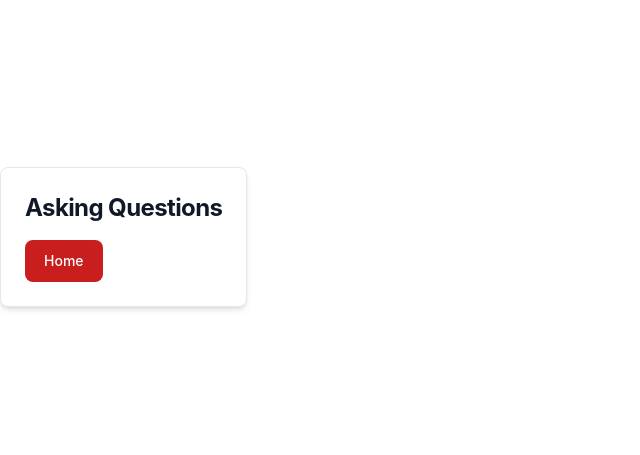
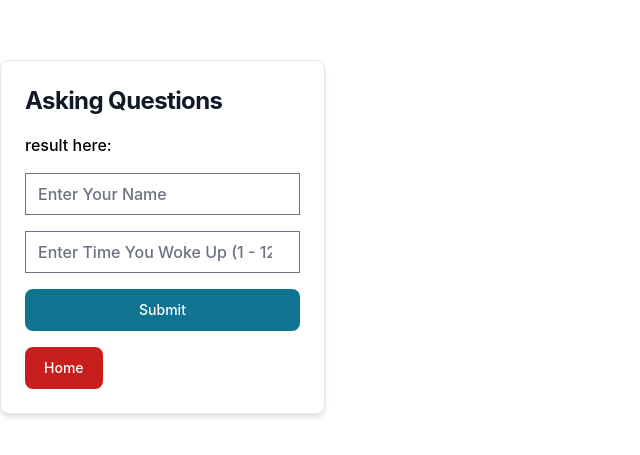
Before and after one commit to mkheck13/react-all-4-one, a React (Vite) app: page /askQuestion in a window 1280 px wide. Shown: the part 163-618 px from the top of the page, without its empty margins (0-640 px from the left). Built offline with nearby package versions, Linux system fonts and the light colour scheme.

Commit message:
getting data from all pages but restaurant picker.

```diff
--- a/src/components/AddTwoNumComponent.jsx
+++ b/src/components/AddTwoNumComponent.jsx
@@ -35,8 +35,6 @@ const AddTwoNumComponent = () => {
         </Card>
     </div>
     )
-
-
 }
 
 export default AddTwoNumComponent;
--- a/src/components/AskingQuestionsComponent.jsx
+++ b/src/components/AskingQuestionsComponent.jsx
@@ -1,8 +1,24 @@
 import { Card } from "flowbite-react"
 import { Link } from "react-router-dom";
 import { Button } from "flowbite-react";
+import { useState } from "react";
+import { askingQuestionsFetch } from "../services/services";
 
 const AskingQuestionsComponent = () => {
+    const [userName, setUserName] = useState('');
+    const [wakeUpTime, setWakeUpTime] = useState('');
+    const [result, setResult] = useState('');
+
+    const getResult = async () => {
+        const response = await askingQuestionsFetch(userName, wakeUpTime);
+        setResult(response);
+        getClear();
+    }
+
+    const getClear = () => {
+        setUserName('');
+        setWakeUpTime('');
+    }
 
     return (
         <div className="flex justify-center">
@@ -10,13 +26,15 @@ const AskingQuestionsComponent = () => {
             <h5 className="text-2xl font-bold tracking-tight text-gray-900 dark:text-white">
                 Asking Questions
             </h5>
+            <p className="text-black">result here:{result} </p>
+            <input className="text-black" type="text" placeholder="Enter Your Name" value={userName} onChange={(e) => setUserName(e.target.value)} />
+            <input className="text-black" type="number" placeholder="Enter Time You Woke Up (1 - 12)" value={wakeUpTime} onChange={(e) => setWakeUpTime(e.target.value)} />
+            <Button onClick={() => getResult()}>Submit</Button>
 
             <Link to='/'><Button color="failure">Home</Button></Link>
         </Card>
     </div>
     )
-
-
 }
 
 export default AskingQuestionsComponent;
--- a/src/components/GreaterThenComponent.jsx
+++ b/src/components/GreaterThenComponent.jsx
@@ -1,8 +1,24 @@
 import { Card } from "flowbite-react"
 import { Link } from "react-router-dom";
 import { Button } from "flowbite-react";
+import { useState } from "react";
+import { greaterThenFetch } from "../services/services";
 
 const GreaterThenComponent = () => {
+    const [num1, setNum1] = useState('');
+    const [num2, setNum2] = useState('');
+    const [result, setResult] = useState('');
+
+    const getResult = async () => {
+        const response = await greaterThenFetch(num1, num2);
+        setResult(response);
+        getClear();
+    }
+
+    const getClear = () => {
+        setNum1('');
+        setNum2('');
+    }
 
     return (
         <div className="flex justify-center">
@@ -10,13 +26,15 @@ const GreaterThenComponent = () => {
             <h5 className="text-2xl font-bold tracking-tight text-gray-900 dark:text-white">
             Greater Then Component
             </h5>
+            <p className="text-black">result here:{result} </p>
+            <input className="text-black" type="number" placeholder="Enter First Number" value={num1} onChange={(e) => setNum1(e.target.value)} />
+            <input className="text-black" type="number" placeholder="Enter Second Number" value={num2} onChange={(e) => setNum2(e.target.value)} />
+            <Button onClick={() => getResult()}>Submit</Button>
 
             <Link to='/'><Button color="failure">Home</Button></Link>
         </Card>
     </div>
     )
-
-
 }
 
 export default GreaterThenComponent;
--- a/src/components/HomeComponent.jsx
+++ b/src/components/HomeComponent.jsx
@@ -20,8 +20,6 @@ const HomeComponent = () => {
 
         </div>
     )
-
-
 }
 
 export default HomeComponent;
--- a/src/components/MadlibComponent.jsx
+++ b/src/components/MadlibComponent.jsx
@@ -1,8 +1,40 @@
 import { Card } from "flowbite-react"
 import { Link } from "react-router-dom";
 import { Button } from "flowbite-react";
+import { useState } from "react";
+import { madlibFetch } from "../services/services";
 
 const MadlibComponent = () => {
+    const [age, setAge] = useState('');
+    const [familyRelation, setFamilyRelation] = useState('');
+    const [job, setJob] = useState('');
+    const [stageOfLife, setStageOfLife] = useState('');
+    const [thing, setThing] = useState('');
+    const [humanSettlment, setHumanSettlment] = useState('');
+    const [toyBrand, setToyBrand] = useState('');
+    const [size, setSize] = useState('');
+    const [profession, setProfession] = useState('');
+    const [celestialBody, setCelestialBody] = useState('');
+    const [result, setResult] = useState('');
+
+    const getResult = async () => {
+        const response = await madlibFetch(age, familyRelation, job, stageOfLife, thing, size, humanSettlment, toyBrand, profession, celestialBody);
+        setResult(response);
+        getClear();
+    }
+
+    const getClear = () => {
+        setAge('');
+        setFamilyRelation('');
+        setJob('');
+        setStageOfLife('');
+        setThing('');
+        setSize('');
+        setHumanSettlment('');
+        setToyBrand('');
+        setProfession('');
+        setCelestialBody('');
+    }
 
     return (
         <div className="flex justify-center">
@@ -10,13 +42,27 @@ const MadlibComponent = () => {
             <h5 className="text-2xl font-bold tracking-tight text-gray-900 dark:text-white">
             Madlib Component
             </h5>
+            <p className="text-black">result here:{result} </p>
+            <input className="text-black" type="text" placeholder="Age" value={age} onChange={(e) => setAge(e.target.value)} />
+            <input className="text-black" type="text" placeholder="Family Relation" value={familyRelation} onChange={(e) => setFamilyRelation(e.target.value)} />
+
+            <input className="text-black" type="text" placeholder="Job" value={job} onChange={(e) => setJob(e.target.value)} />
+            <input className="text-black" type="text" placeholder="Stage Of Life" value={stageOfLife} onChange={(e) => setStageOfLife(e.target.value)} />
+
+            <input className="text-black" type="text" placeholder="Thing" value={thing} onChange={(e) => setThing(e.target.value)} />
+            <input className="text-black" type="text" placeholder="Size" value={size} onChange={(e) => setSize(e.target.value)} />
+
+            <input className="text-black" type="text" placeholder="Human Settlement" value={humanSettlment} onChange={(e) => setHumanSettlment(e.target.value)} />
+            <input className="text-black" type="text" placeholder="Toy Brand" value={toyBrand} onChange={(e) => setToyBrand(e.target.value)} />
+
+            <input className="text-black" type="text" placeholder="Profession" value={profession} onChange={(e) => setProfession(e.target.value)} />
+            <input className="text-black" type="text" placeholder="Celestial Body" value={celestialBody} onChange={(e) => setCelestialBody(e.target.value)} />
+            <Button onClick={() => getResult()}>Submit</Button>
 
             <Link to='/'><Button color="failure">Home</Button></Link>
         </Card>
     </div>
     )
-
-
 }
 
 export default MadlibComponent;
--- a/src/components/Magic8BallComponent.jsx
+++ b/src/components/Magic8BallComponent.jsx
@@ -1,8 +1,22 @@
 import { Card } from "flowbite-react"
 import { Link } from "react-router-dom";
 import { Button } from "flowbite-react";
+import { useState } from "react";
+import { magic8BallFetch } from "../services/services";
 
 const Magic8BallComponent = () => {
+    const [input, setInput] = useState('');
+    const [result, setResult] = useState('');
+
+    const getResult = async () => {
+        const response = await magic8BallFetch(input);
+        setResult(response);
+        getClear();
+    }
+
+    const getClear = () => {
+        setInput('');
+    }
 
     return (
         <div className="flex justify-center">
@@ -10,13 +24,14 @@ const Magic8BallComponent = () => {
             <h5 className="text-2xl font-bold tracking-tight text-gray-900 dark:text-white">
                 Magic 8 Ball Component
             </h5>
+            <p className="text-black">result here:{result} </p>
+            <input className="text-black" type="text" placeholder="Enter Question" value={input} onChange={(e) => setInput(e.target.value)} />
+            <Button onClick={() => getResult()}>Submit</Button>
 
             <Link to='/'><Button color="failure">Home</Button></Link>
         </Card>
     </div>
     )
-
-
 }
 
 export default Magic8BallComponent;
--- a/src/components/OddOrEvenComponent.jsx
+++ b/src/components/OddOrEvenComponent.jsx
@@ -1,8 +1,22 @@
 import { Card } from "flowbite-react"
 import { Link } from "react-router-dom";
 import { Button } from "flowbite-react";
+import { useState } from "react";
+import { oddOrEvenFetch } from "../services/services";
 
 const OddOrEvenComponent = () => {
+    const [input, setInput] = useState('');
+    const [result, setResult] = useState('');
+
+    const getResult = async () => {
+        const response = await oddOrEvenFetch(input);
+        setResult(response);
+        getClear();
+    }
+
+    const getClear = () => {
+        setInput('');
+    }
 
     return (
         <div className="flex justify-center">
@@ -10,13 +24,14 @@ const OddOrEvenComponent = () => {
             <h5 className="text-2xl font-bold tracking-tight text-gray-900 dark:text-white">
                 Odd Or Even Component
             </h5>
+            <p className="text-black">result here:{result} </p>
+            <input className="text-black" type="number" placeholder="Enter Number" value={input} onChange={(e) => setInput(e.target.value)} />
+            <Button onClick={() => getResult()}>Submit</Button>
 
             <Link to='/'><Button color="failure">Home</Button></Link>
         </Card>
     </div>
     )
-
-
 }
 
 export default OddOrEvenComponent;
--- a/src/components/RestaurantPickerComponent.jsx
+++ b/src/components/RestaurantPickerComponent.jsx
@@ -1,6 +1,10 @@
 import { Card } from "flowbite-react"
 import { Link } from "react-router-dom";
 import { Button } from "flowbite-react";
+import { useState } from "react";
+import { restaurantPickerFetch } from "../services/services";
+
+// pizzaMexicanFastFood
 
 const RestaurantPickerComponent = () => {
 
--- a/src/components/RevAlphaComponent.jsx
+++ b/src/components/RevAlphaComponent.jsx
@@ -1,8 +1,24 @@
 import { Card } from "flowbite-react"
 import { Link } from "react-router-dom";
 import { Button } from "flowbite-react";
+import { useState } from "react";
+import { revAlphaFetch } from "../services/services";
+
+// input
 
 const RevAlphaComponent = () => {
+    const [input, setInput] = useState('');
+    const [result, setResult] = useState('');
+
+    const getResult = async () => {
+        const response = await revAlphaFetch(input);
+        setResult(response);
+        getClear();
+    }
+
+    const getClear = () => {
+        setInput('');
+    }
 
     return (
         <div className="flex justify-center">
@@ -10,6 +26,9 @@ const RevAlphaComponent = () => {
             <h5 className="text-2xl font-bold tracking-tight text-gray-900 dark:text-white">
                 Reverse It Alpha Component
             </h5>
+            <p className="text-black">result here:{result} </p>
+            <input className="text-black" type="text" placeholder="Enter A String" value={input} onChange={(e) => setInput(e.target.value)} />
+            <Button onClick={() => getResult()}>Submit</Button>
 
             <Link to='/'><Button color="failure">Home</Button></Link>
         </Card>
--- a/src/components/RevNumComponent.jsx
+++ b/src/components/RevNumComponent.jsx
@@ -1,8 +1,24 @@
 import { Card } from "flowbite-react"
 import { Link } from "react-router-dom";
 import { Button } from "flowbite-react";
+import { useState } from "react";
+import { revNumFetch } from "../services/services";
+
+// userNum
 
 const RevNumComponent = () => {
+    const [userNum, setUserNum] = useState('');
+    const [result, setResult] = useState('');
+
+    const getResult = async () => {
+        const response = await revNumFetch(userNum);
+        setResult(response);
+        getClear();
+    }
+
+    const getClear = () => {
+        setInput('');
+    }
 
     return (
         <div className="flex justify-center">
@@ -10,6 +26,9 @@ const RevNumComponent = () => {
             <h5 className="text-2xl font-bold tracking-tight text-gray-900 dark:text-white">
                 Reverse It Num Component
             </h5>
+            <p className="text-black">result here:{result} </p>
+            <input className="text-black" type="number" placeholder="Enter A Number" value={userNum} onChange={(e) => setUserNum(e.target.value)} />
+            <Button onClick={() => getResult()}>Submit</Button>
 
             <Link to='/'><Button color="failure">Home</Button></Link>
         </Card>
```
